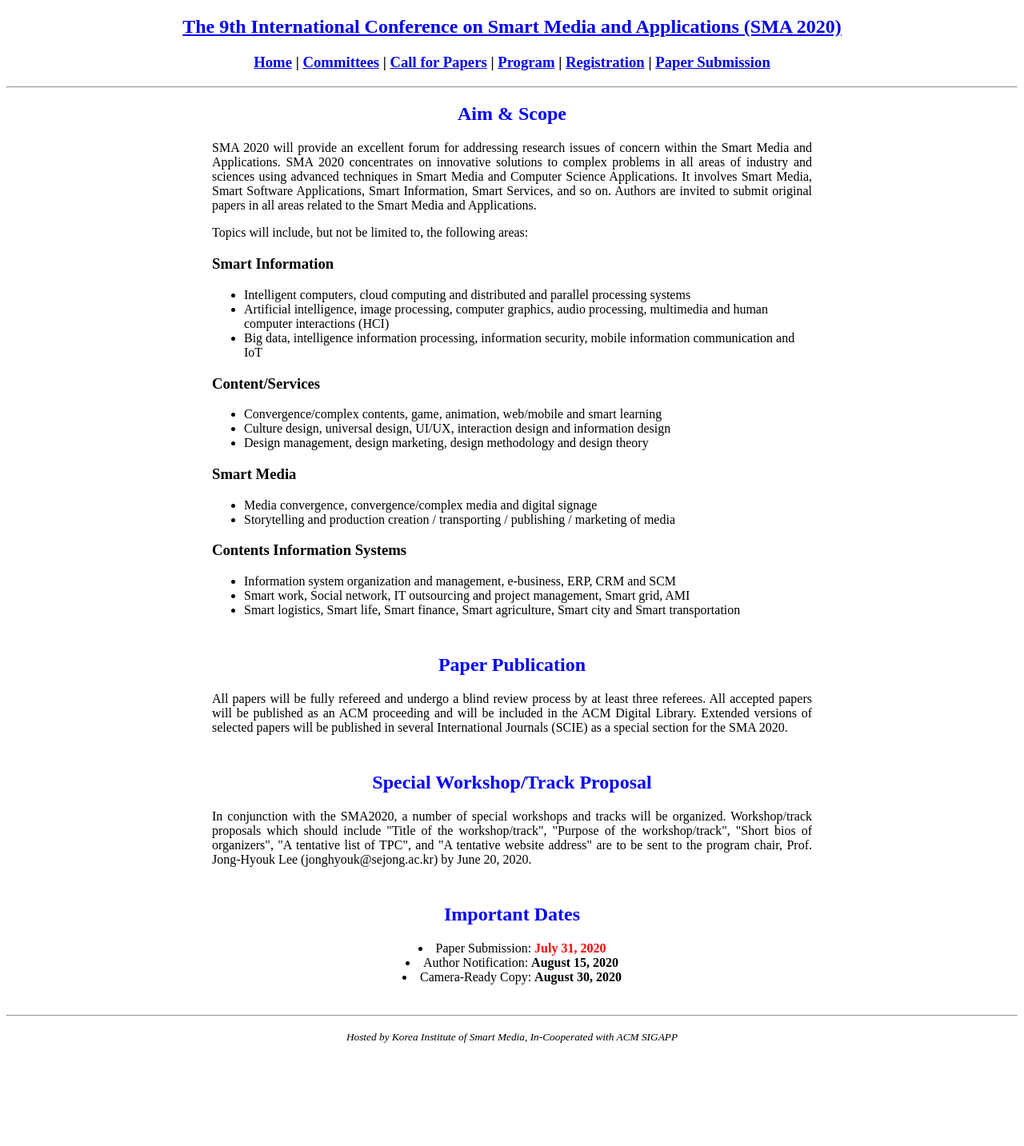
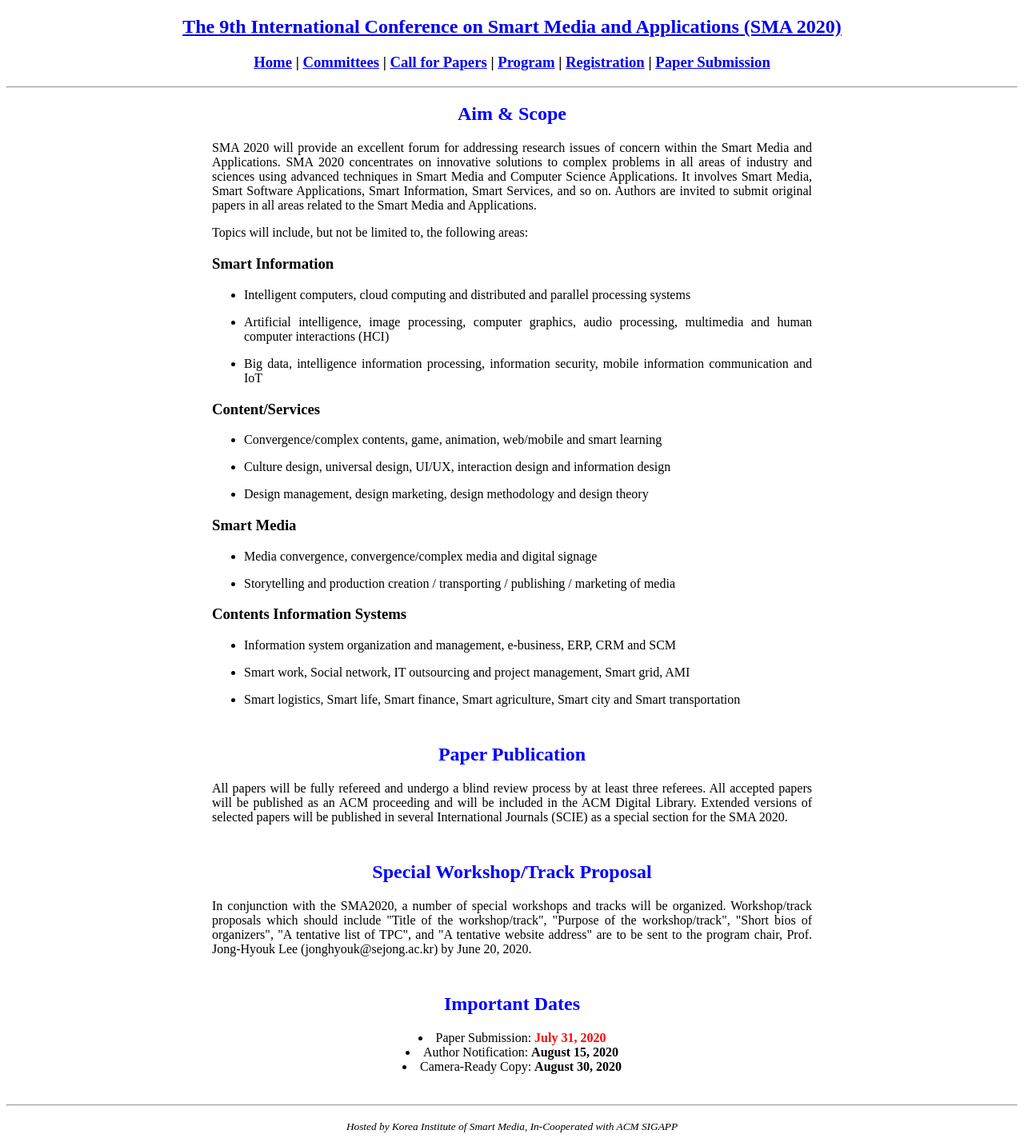
Before and after one commit to icea-conf/sma-2020.github.io, a Jekyll site: the page built from papers/index.html, in a window 1280 px wide. Shown: the whole page at 80% size. Built offline with Jekyll 4.4.1, drawn with Linux system fonts in a browser that asks for light colours; before the commit the page ends 1321 px from its top, so only the background shows below that.

Commit message:
Update index.html

```diff
--- a/papers/index.html
+++ b/papers/index.html
@@ -11,29 +11,29 @@
 
                         <h3>Smart Information</h3>
                               <ul>
-                                    <li><a style="text-align: justify">Intelligent computers, cloud computing and distributed and parallel processing systems</a></li>
-                                    <li><a style="text-align: justify">Artificial intelligence, image processing, computer graphics, audio processing, multimedia and human computer interactions (HCI)</a></li>
-                                    <li><a style="text-align: justify">Big data, intelligence information processing, information security, mobile information communication and IoT</a></li>
+                                    <li><p style="text-align: justify">Intelligent computers, cloud computing and distributed and parallel processing systems</p></li>
+                                    <li><p style="text-align: justify">Artificial intelligence, image processing, computer graphics, audio processing, multimedia and human computer interactions (HCI)</p></li>
+                                    <li><p style="text-align: justify">Big data, intelligence information processing, information security, mobile information communication and IoT</p></li>
                               </ul>
 
                         <h3>Content/Services</h3>
                               <ul>
-                                    <li><a style="text-align: justify">Convergence/complex contents, game, animation, web/mobile and smart learning</a></li>
-                                    <li><a style="text-align: justify">Culture design, universal design, UI/UX, interaction design and information design</a></li>
-                                    <li><a style="text-align: justify">Design management, design marketing, design methodology and design theory</a></li>
+                                    <li><p style="text-align: justify">Convergence/complex contents, game, animation, web/mobile and smart learning</p></li>
+                                    <li><p style="text-align: justify">Culture design, universal design, UI/UX, interaction design and information design</p></li>
+                                    <li><p style="text-align: justify">Design management, design marketing, design methodology and design theory</p></li>
                               </ul>
 
                         <h3>Smart Media</h3>
                               <ul>
-                                    <li><a style="text-align: justify">Media convergence, convergence/complex media and digital signage</a></li>
-                                    <li><a style="text-align: justify">Storytelling and production creation / transporting / publishing / marketing of media</a></li>
+                                    <li><p style="text-align: justify">Media convergence, convergence/complex media and digital signage</p></li>
+                                    <li><p style="text-align: justify">Storytelling and production creation / transporting / publishing / marketing of media</p></li>
                               </ul>
 
                         <h3>Contents Information Systems</h3>
                               <ul>
-                                    <li><a style="text-align: justify">Information system organization and management, e-business, ERP, CRM and SCM</a></li>
-                                    <li><a style="text-align: justify">Smart work, Social network, IT outsourcing and project management, Smart grid, AMI</a></li>
-                                    <li><a style="text-align: justify">Smart logistics, Smart life, Smart finance, Smart agriculture, Smart city and Smart transportation</a></li>
+                                    <li><p style="text-align: justify">Information system organization and management, e-business, ERP, CRM and SCM</p></li>
+                                    <li><p style="text-align: justify">Smart work, Social network, IT outsourcing and project management, Smart grid, AMI</p></li>
+                                    <li><p style="text-align: justify">Smart logistics, Smart life, Smart finance, Smart agriculture, Smart city and Smart transportation</p></li>
                               </ul>
             </div>
 
```
